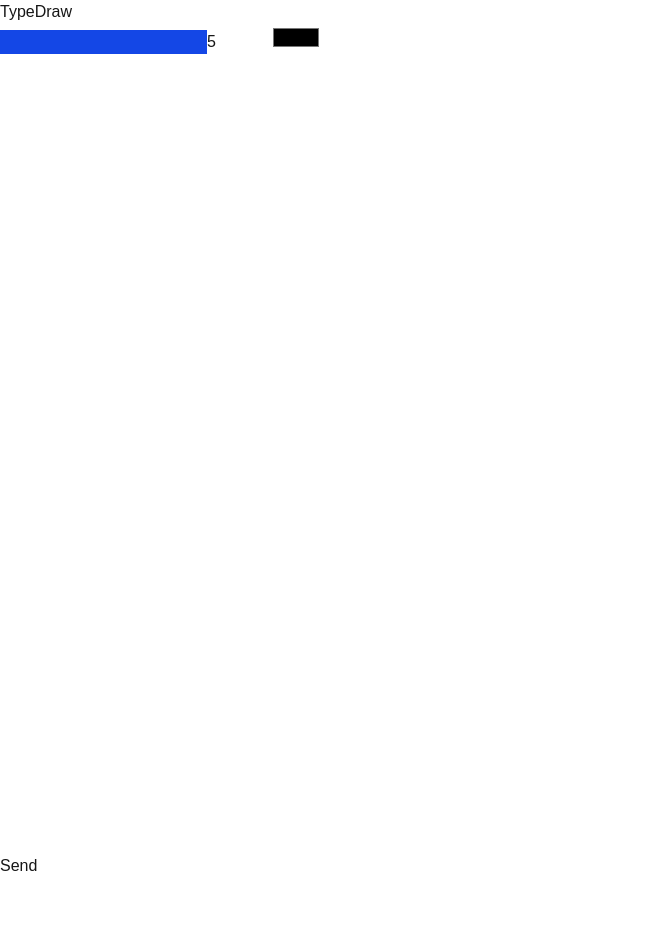
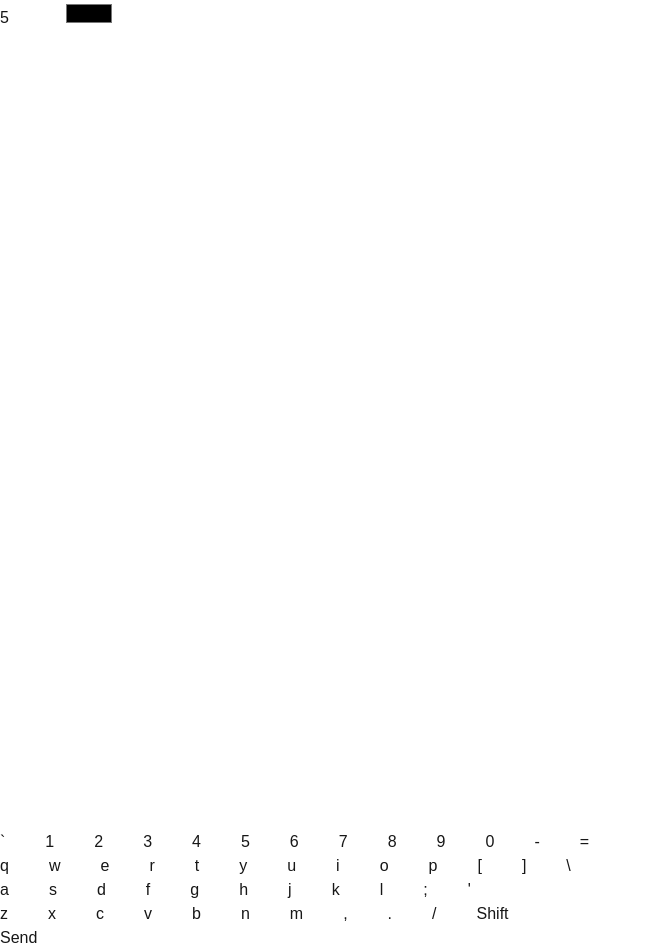
Before and after one commit to RHermanet14/digichat, a Next.js app: page /1 in a window 1280 px wide. Shown: the whole page, without its empty margins (0-652 px from the left). Before the commit the page ends 878 px from the top, so only its background shows below. Built offline with nearby package versions, Linux system fonts and the light colour scheme.

Commit message:
make it more like pictochat
going to add dragging letters onto the canvas rather than separate messagebox

```diff
--- a/app/[room]/page.tsx
+++ b/app/[room]/page.tsx
@@ -3,7 +3,6 @@ import React, {useRef, useEffect, useState, MouseEvent} from "react";
 export default function Room() {
   const canvasRef = useRef<HTMLCanvasElement | null>(null);
   const [canDraw, setCanDraw] = useState<boolean>(false);
-  const [messages, setMessages] = useState<string[]>([]);
   const [images, setImages] = useState<ImageBitmap[]>([]);
 
   useEffect(() => {
@@ -64,11 +63,11 @@ export default function Room() {
   const viewMessageHistory = (): React.JSX.Element[] => {
     // Receive and display previous messages from the chat
     // Array of either strings or bitmaps?
-    return messages.map(text => <div key={text}>{text}</div>);
+    //return messages.map(text => <div key={text}>{text}</div>);
+    return [<div></div>] // temp fix
   }
 
   const sendMessage = async() => {
-    setMessages([...messages, (document.getElementById("textinput") as HTMLInputElement).value]);
     const canvas = canvasRef.current;
     if (!canvas) return;
     const ctx = canvas.getContext("2d");
@@ -83,11 +82,6 @@ export default function Room() {
         {viewMessageHistory()}
       </div>
       <div className="flex-1 flex-col"> {/* Send Messages */}
-        <div className="">
-          <button>Type</button>
-          <button>Draw</button>
-        </div>
-        <input id="textinput" name="textinput" className="bg-blue-700"></input>
         <input type="number" id="psize" name="psize" min="1" max="100" defaultValue="5"/>
         <input type="color" id="pcolor" name="pcolor" defaultValue="black"/>
         <canvas ref={canvasRef}
@@ -97,6 +91,64 @@ export default function Room() {
           onMouseLeave={stopDrawing}
           className="bg-white w-screen h-screen"
         />
+        <div id="keyboard" className="flex flex-col">
+          <ul id="rowone" className="flex gap-x-10">
+            <li>`</li>
+            <li>1</li>
+            <li>2</li>
+            <li>3</li>
+            <li>4</li>
+            <li>5</li>
+            <li>6</li>
+            <li>7</li>
+            <li>8</li>
+            <li>9</li>
+            <li>0</li>
+            <li>-</li>
+            <li>=</li>
+          </ul>
+          <ul id="rowtwo" className="flex gap-x-10">
+            <li>q</li>
+            <li>w</li>
+            <li>e</li>
+            <li>r</li>
+            <li>t</li>
+            <li>y</li>
+            <li>u</li>
+            <li>i</li>
+            <li>o</li>
+            <li>p</li>
+            <li>{`[`}</li>
+            <li>{`]`}</li>
+            <li>\</li>
+          </ul>
+          <ul id="rowthree" className="flex gap-x-10">
+            <li>a</li>
+            <li>s</li>
+            <li>d</li>
+            <li>f</li>
+            <li>g</li>
+            <li>h</li>
+            <li>j</li>
+            <li>k</li>
+            <li>l</li>
+            <li>;</li>
+            <li>'</li>
+          </ul>
+          <ul id="rowfour" className="flex gap-x-10">
+            <li>z</li>
+            <li>x</li>
+            <li>c</li>
+            <li>v</li>
+            <li>b</li>
+            <li>n</li>
+            <li>m</li>
+            <li>,</li>
+            <li>.</li>
+            <li>/</li>
+            <li>Shift</li>
+          </ul>
+        </div>
         <button onClick={sendMessage}>Send</button>
       </div>
     </div>
```
